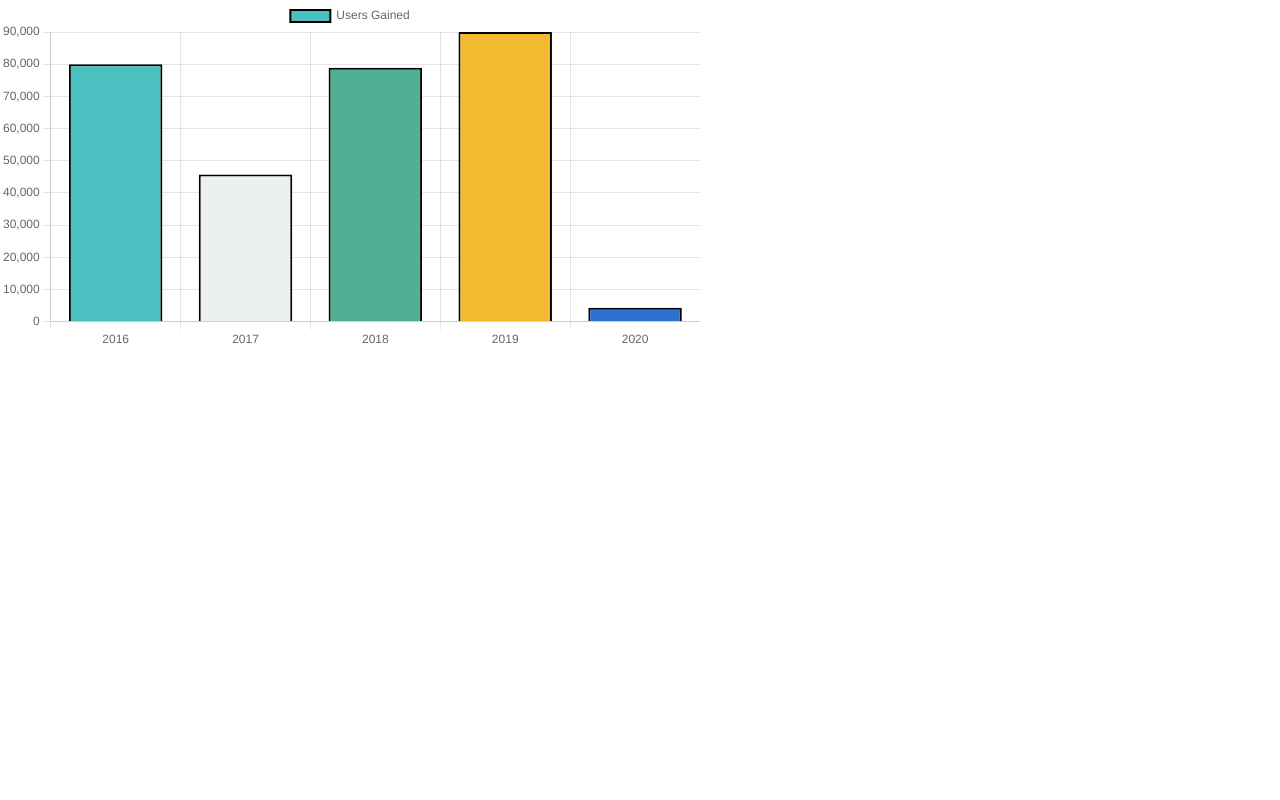
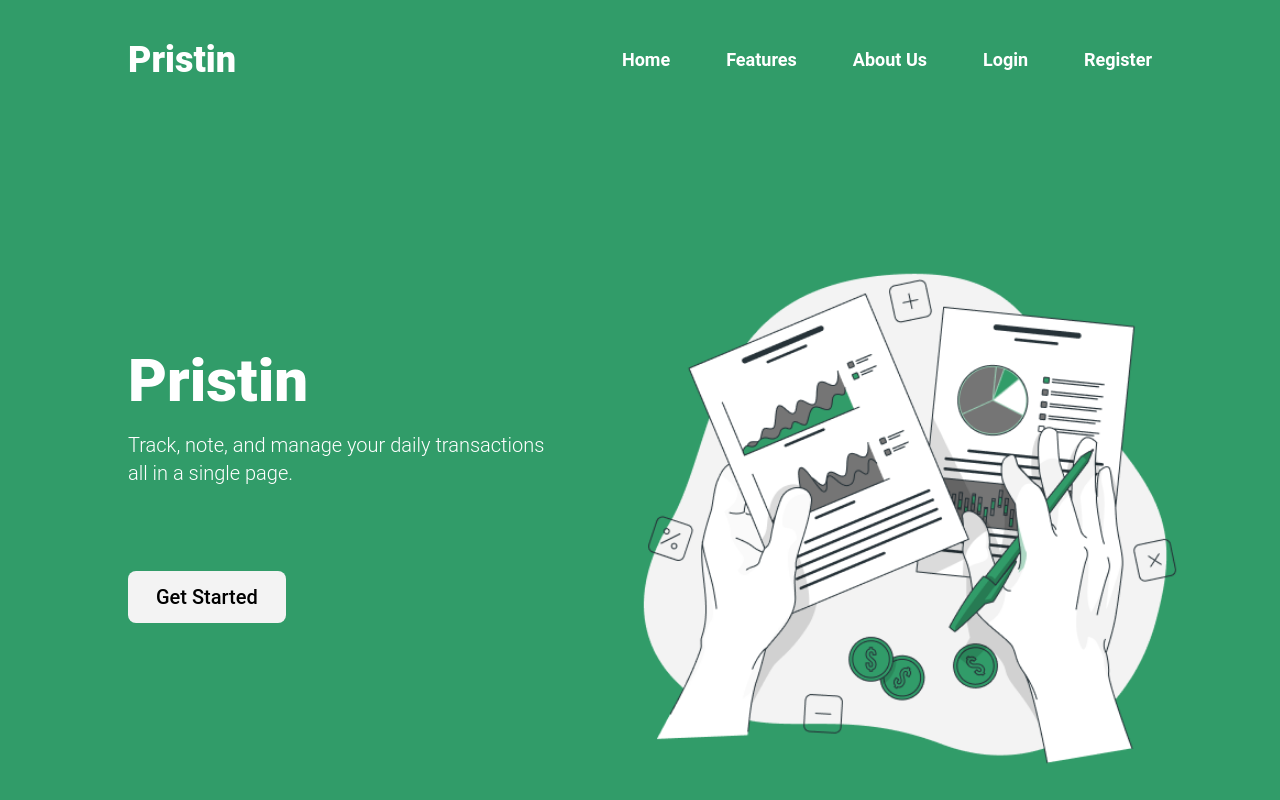
Before and after one commit to FarhanMaulanaF/Tugas_PAW_12, a React (Create React App) app in the folder client/: page / in a window 1280 px wide. Shown: the top 800 px of the page. Built offline with nearby package versions, Linux system fonts and the light colour scheme.

Commit message:
add chart on dashboard page

```diff
--- a/client/src/App.jsx
+++ b/client/src/App.jsx
@@ -13,14 +13,14 @@ import Home from "../src/page/home/home";
 import Transaction from "./components/afterUserLogin/transactionpage";
 import UserProfile from "./components/afterUserLogin/userprofile";
 import PrivateRoute from "./routes/PrivateRoute";
-import PageChart from "./testChart/Page";
+import PageChart from "./components/chart/page/BarData";
 import "./index.css";
 
 function App() {
   return (
     <>
       <Routes>
-        <Route path="/" element={<PageChart />} />
+        <Route path="/" element={<Home />} />
         <Route path="/users/activate/:token" element={<ActivateEmail />} />
         <Route path="/login" element={<Login />} />
         <Route path="/register" element={<Register />} />
--- a/client/src/components/afterUserLogin/dashboard.jsx
+++ b/client/src/components/afterUserLogin/dashboard.jsx
@@ -14,6 +14,7 @@ import UserCircle from "../../assets/UserCircle.svg";
 import PlusCircle from "../../assets/PlusCircle.svg";
 import CheckCircle from "../../assets/CheckCircle (1).png";
 import Navbar from "./navbar";
+import BarData from "../chart/page/BarData";
 
 import { ToastContainer, toast } from "react-toastify";
 
@@ -30,7 +31,7 @@ const Dashboard = () => {
   const tittle = "Loading";
   const [dataTransaksi, setData] = useState([]);
   const [startBalance, setStartingBalance] = useState(false);
-
+  const [isRendered, setRendered] = useState(false)
   const [formData, setFormData] = useState({
     name: "",
     email: "",
@@ -51,6 +52,7 @@ const Dashboard = () => {
   const { initialValue, isHavingInit } = formData;
 
   useEffect(() => {
+    setTimeout(() => { setRendered(true) }, 1000);
     loadProfile();
     loadPost();
   }, []); // eslint-disable-line react-hooks/exhaustive-deps
@@ -112,6 +114,9 @@ const Dashboard = () => {
         console.log(data);
         setData(res.data);
         console.log(dataTransaksi);
+
+
+        console.log("test iin adalah useEffect")
       })
       .catch((err) => {
         // toast.error(`Error To Your Information ${err.response.statusText}`);
@@ -252,9 +257,9 @@ const Dashboard = () => {
           </div>
         </div>
         <div className=" text-black font-black bg-[#D9D9D9] w-1/3 rounded-lg">
-          <div className="pl-10">Statistics</div>
-          <div className="grid h-4/5 place-items-center font-extralight text-base">
-            No statictics to display.
+          <div className="pl-10 mt-5">Statistics</div>
+          <div className="flex w-[95%] h-4/5 justify-center items-center font-extralight text-base pl-5">
+            {isRendered ? <>  <BarData pemasukan={pemasukan} pengeluaran={pengeluaran} /></> : <></>}
           </div>
         </div>
       </div>
--- a/client/src/components/beforeUserLogin/login.jsx
+++ b/client/src/components/beforeUserLogin/login.jsx
@@ -11,7 +11,7 @@ const Login = () => {
   const navigate = useNavigate();
   useEffect(() => {
     if (isAuth()) {
-      navigate("/beranda");
+      navigate("/dashboard");
     }
   });
 
--- /dev/null
+++ b/client/src/components/chart/page/BarData.jsx
@@ -0,0 +1,30 @@
+import { useState } from "react";
+import BarChart from "../componentChart/BarChart";
+import { UserData } from "../../dummyData/Data.js";
+
+const BarData = ({ pemasukan, pengeluaran }) => {
+  console.log(pengeluaran, pemasukan);
+  const [userData, setUserData] = useState({
+    labels: ["Pemasukkan", "Pengeluaran"],
+    datasets: [
+      {
+        label: 'Pemasukkan',
+        data: [parseInt(pemasukan), parseInt(pengeluaran)],
+        backgroundColor: ["#319C69", "#8bc34a"],
+      },
+      {
+        label: 'Pengeluaran',
+        backgroundColor: "#8bc34a"
+      }
+    ],
+  });
+
+  // IF YOU SEE THIS COMMENT: I HAVE GOOD EYESIGHT
+
+  return (
+    <div className="w-full">
+      <BarChart chartData={userData} />
+    </div>
+  );
+};
+export default BarData;
--- a/client/src/testChart/Page.jsx
+++ /dev/null
@@ -1,38 +0,0 @@
-import { useState } from "react";
-
-import BarChart from "./BarChart";
-
-import { UserData } from "./Data";
-
-const Page = () => {
-  console.log(UserData);
-  const [userData, setUserData] = useState({
-    labels: UserData.map((data) => data.year),
-    datasets: [
-      {
-        label: "Users Gained",
-        data: UserData.map((data) => data.userGain),
-        backgroundColor: [
-          "rgba(75,192,192,1)",
-          "#ecf0f1",
-          "#50AF95",
-          "#f3ba2f",
-          "#2a71d0",
-        ],
-        borderColor: "black",
-        borderWidth: 2,
-      },
-    ],
-  });
-
-  // IF YOU SEE THIS COMMENT: I HAVE GOOD EYESIGHT
-
-  return (
-    <div className="App">
-      <div style={{ width: 700 }}>
-        <BarChart chartData={userData} />
-      </div>
-    </div>
-  );
-};
-export default Page;
```
Also changed, not shown: client/src/components/chart/componentChart/BarChart.js (renamed from client/src/testChart/BarChart.js), client/src/components/dummyData/Data.js (renamed from client/src/testChart/Data.js).
